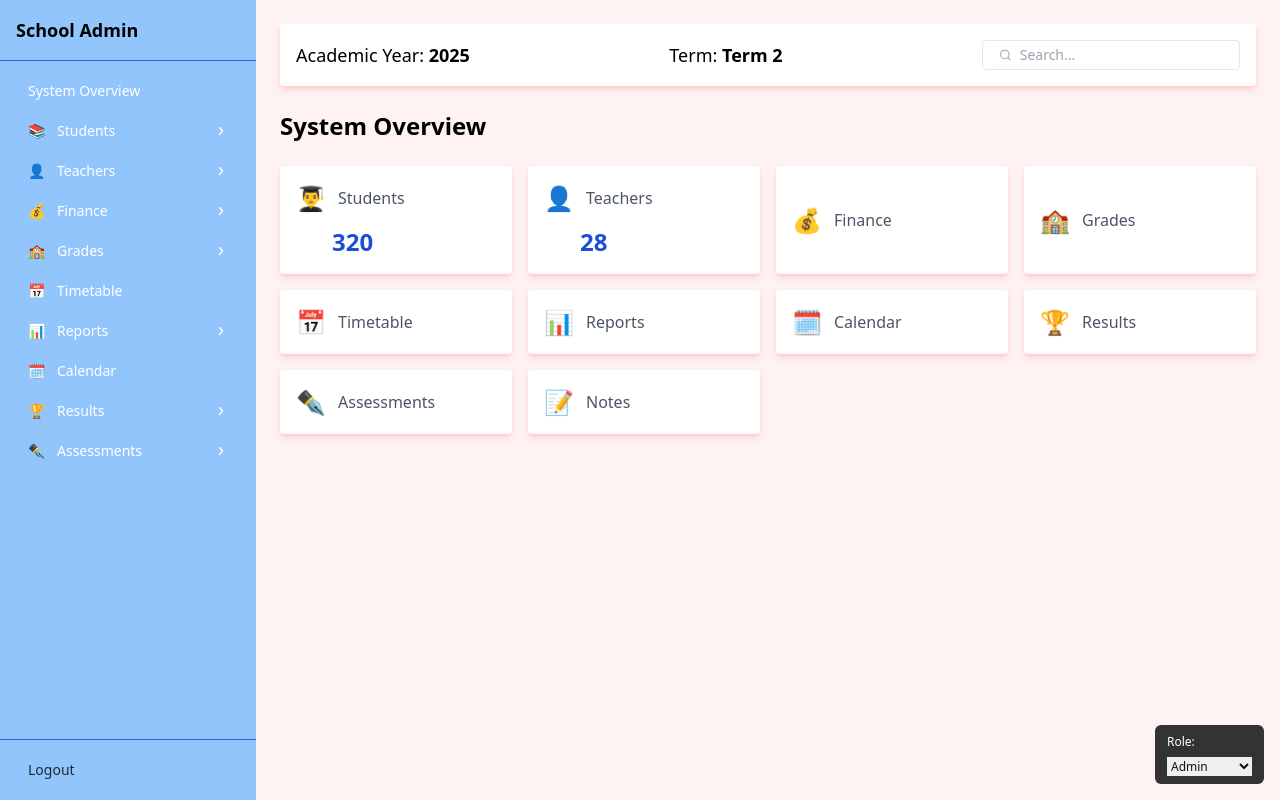
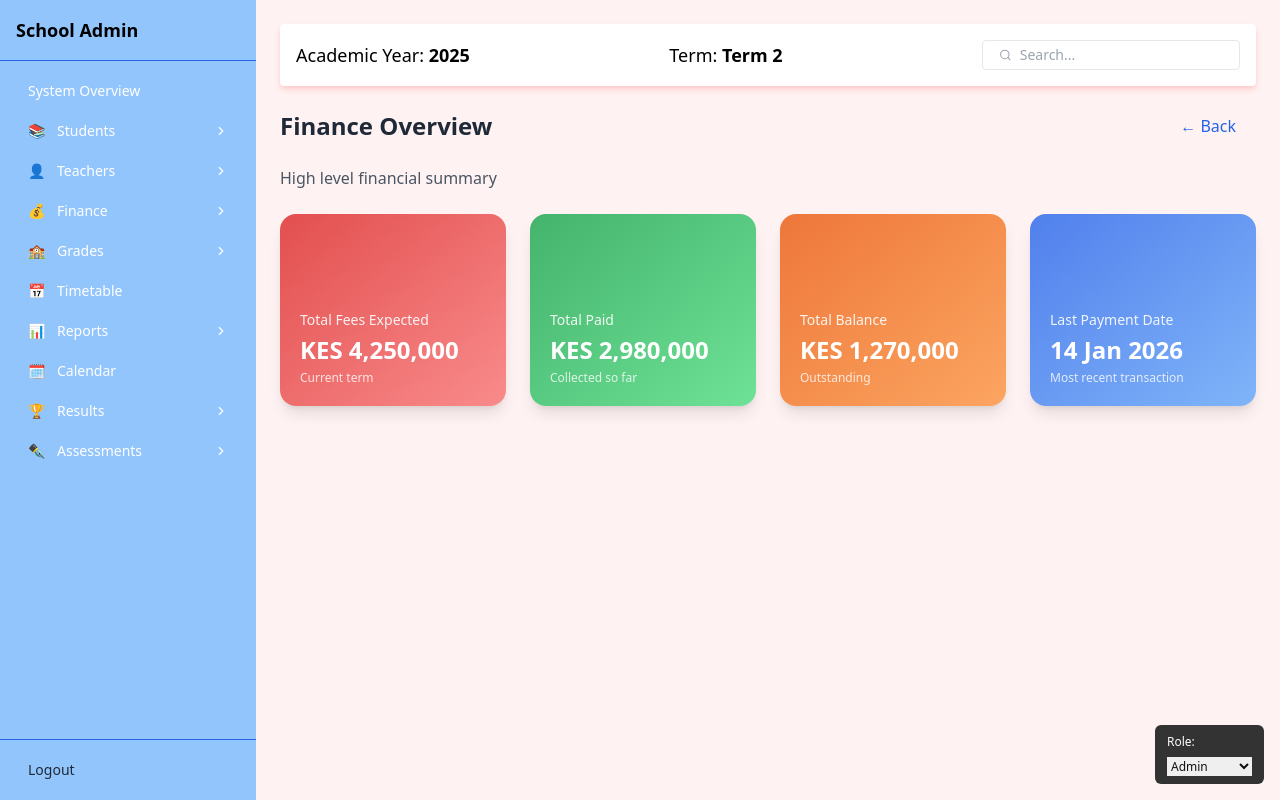
Before and after one commit to Msteph12/school-system, a React app in the folder frontend/: page /admin/finance/finance-overview in a window 1280 px wide. Before the commit this address led to /admin. Built offline with nearby package versions, Linux system fonts and the light colour scheme; the HTML template or start-up script is replaced by a standard one.

Commit message:
Add financial overview

```diff
--- a/frontend/src/App.tsx
+++ b/frontend/src/App.tsx
@@ -15,6 +15,8 @@ import ClassTeachersPage from "@/app/admin/class-teachers/page";
 import FeesStructure from "@/app/pages/admin/Finance";
 import PaymentsPage from "@/app/admin/payments/page";
 import StudentFeesPage from "@/app/admin/student-fees/page";
+import FinanceOverviewPage from "@/app/admin/finance-overview/page";
+
 import GradesPage from "@/app/pages/admin/Grades";
 
 import RegistrarLayout from "./app/registrar/RegistrarLayout";
@@ -71,10 +73,8 @@ function App() {
             <Route path="class-teachers" element={<ClassTeachersPage />} />
             <Route path="finance" element={<FeesStructure />} />
             <Route path="payments" element={<PaymentsPage />} />
-            <Route
-              path="finance/student-fees"
-              element={<StudentFeesPage />}
-            />
+            <Route path="finance/student-fees" element={<StudentFeesPage />}/>
+            <Route path="finance/finance-overview" element={<FinanceOverviewPage />}/>
             <Route path="grades" element={<GradesPage />} />
           </Route>
         )}
--- /dev/null
+++ b/frontend/src/app/admin/finance-overview/page.tsx
@@ -0,0 +1,79 @@
+"use client";
+
+import TopBar from "@/components/admin/TopBar";
+
+const FinanceOverviewPage = () => {
+  // 🔹 MOCK DATA (will be replaced with API later)
+  const stats = [
+    {
+      title: "Total Fees Expected",
+      value: "KES 4,250,000",
+      subtitle: "Current term",
+      gradient: "from-red-600/80 to-red-400/80",
+    },
+    {
+      title: "Total Paid",
+      value: "KES 2,980,000",
+      subtitle: "Collected so far",
+      gradient: "from-green-600/80 to-green-400/80",
+    },
+    {
+      title: "Total Balance",
+      value: "KES 1,270,000",
+      subtitle: "Outstanding",
+      gradient: "from-orange-600/80 to-orange-400/80",
+    },
+    {
+      title: "Last Payment Date",
+      value: "14 Jan 2026",
+      subtitle: "Most recent transaction",
+      gradient: "from-blue-600/80 to-blue-400/80",
+    },
+  ];
+
+  return (
+    <div className="space-y-6">
+      <TopBar />
+
+      {/* Header */}
+      <div className="flex items-center justify-between">
+        <h1 className="text-2xl font-semibold text-gray-800">Finance Overview</h1>
+        <button
+          onClick={() => window.history.back()}
+          className="text-blue-600 mr-5 hover:underline"
+        >
+          ← Back
+        </button>
+      </div>
+      <div className="text-gray-600">
+        <p>High level financial summary</p>
+      </div>
+
+      {/* Cards */}
+      <div className="grid grid-cols-1 sm:grid-cols-2 xl:grid-cols-4 gap-6">
+        {stats.map((card, index) => (
+          <div
+            key={index}
+            className="relative h-48 rounded-2xl overflow-hidden shadow-lg"
+          >
+            {/* Background */}
+            <div
+              className={`absolute inset-0 bg-gradient-to-br ${card.gradient}`}
+            />
+
+            {/* Content */}
+            <div className="relative h-full p-5 flex flex-col justify-end text-white">
+              <p className="text-sm opacity-90">{card.title}</p>
+              <h2 className="text-2xl font-bold mt-1">{card.value}</h2>
+              <p className="text-xs opacity-80 mt-1">
+                {card.subtitle}
+              </p>
+            </div>
+          </div>
+        ))}
+      </div>
+    </div>
+  );
+};
+
+export default FinanceOverviewPage;
--- a/frontend/src/components/layout/Sidebar.tsx
+++ b/frontend/src/components/layout/Sidebar.tsx
@@ -63,7 +63,7 @@ const Sidebar = () => {
           <NavLink to="/admin/finance" className={`${dropdownItem} flex items-center gap-2`}><FiCircle className="w-2 h-2" /><span>Fees Structure</span></NavLink>
           <NavLink to="/admin/payments" className={`${dropdownItem} flex items-center gap-2`}><FiCircle className="w-2 h-2" /><span>Payments</span></NavLink>
           <NavLink to="/admin/finance/student-fees" className={`${dropdownItem} flex items-center gap-2`}><FiCircle className="w-2 h-2" /><span>Student Fees</span></NavLink>
-          <NavLink to="/admin/finance/reports" className={`${dropdownItem} flex items-center gap-2`}><FiCircle className="w-2 h-2" /><span>Financial Reports</span></NavLink>
+          <NavLink to="/admin/finance/finance-overview" className={`${dropdownItem} flex items-center gap-2`}><FiCircle className="w-2 h-2" /><span>Finance Overview</span></NavLink>
         </details>
 
         {/* Grades */}
```
Also changed, not shown: frontend/src/app/admin/student-balances/page.tsx (added).
